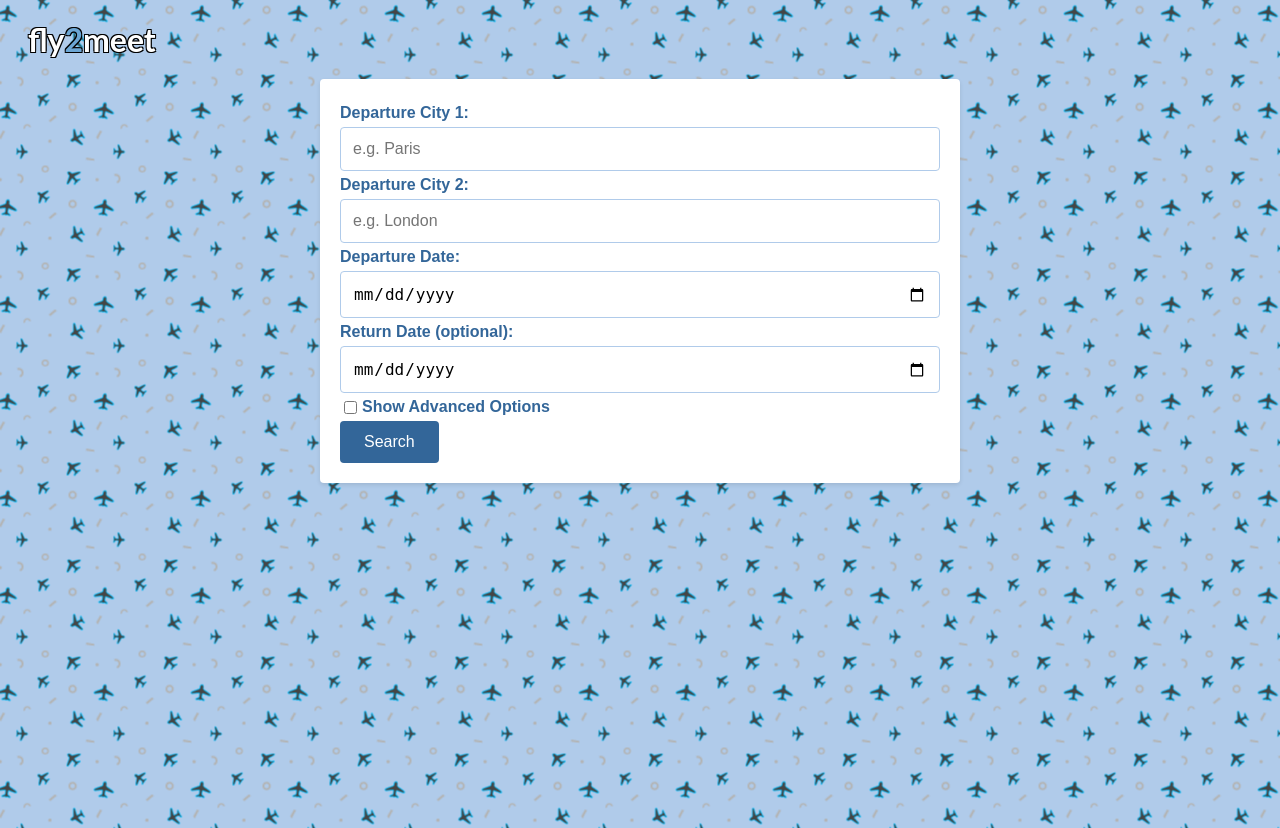
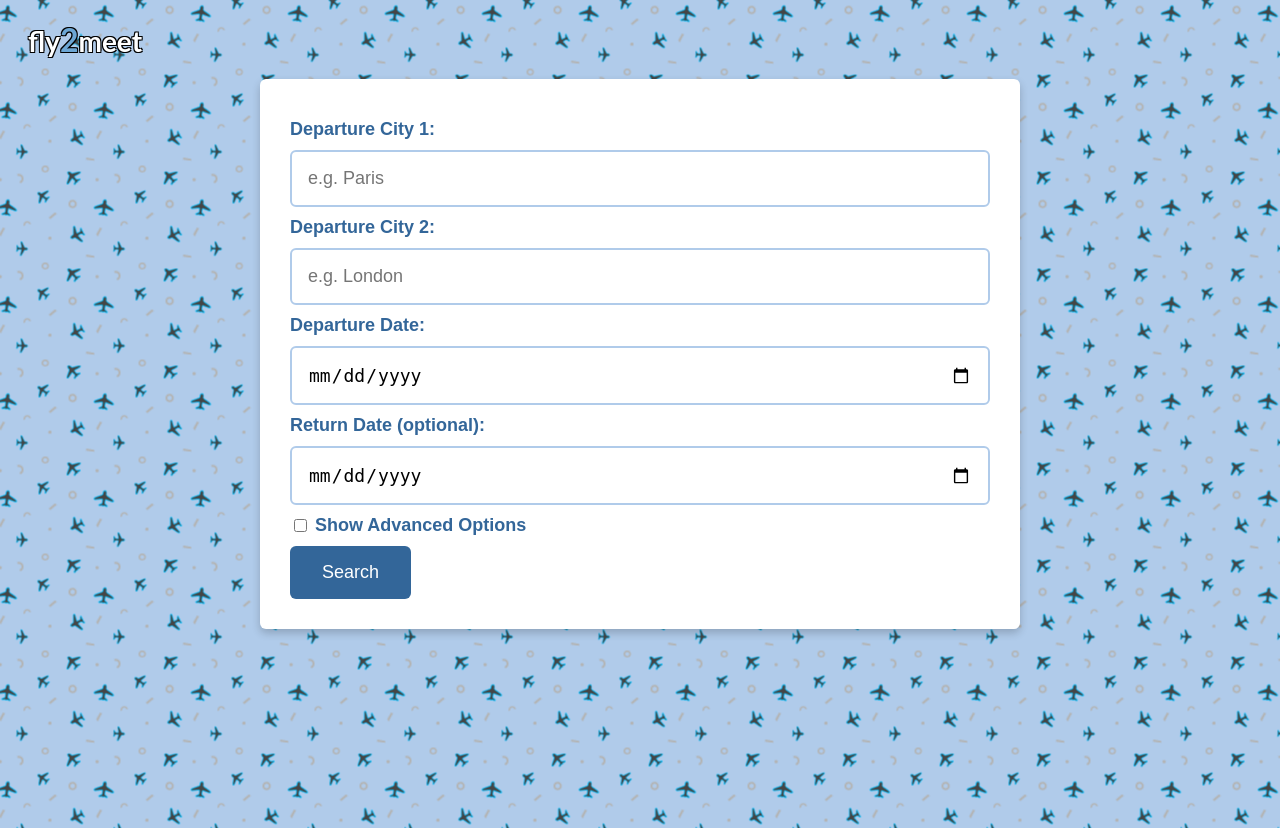
Before and after one commit to DadeOrsu/Fly2Meet, a Flask app: page / in a window 1280 px wide. Run offline with Flask 3, Linux system fonts and the light colour scheme.

Commit message:
form di ricerca ingrandito ulteriormente.

```diff
--- a/static/style.css
+++ b/static/style.css
@@ -12,26 +12,28 @@
     text-shadow: -1px -1px 0 black, 1px -1px 0 black, -1px 1px 0 black, 1px 1px 0 black;
     font-family: "Lato", sans-serif;
     margin: 20px;
+    font-size: 28px; /* Increased font size */
 }
 
 .colored-character {
     color: #6ca6d4;
+    font-size: 32px; /* Increased font size */
 }
 
 form {
-            max-width: 600px;
+    max-width: 700px; /* Increased max-width for a larger form */
     margin: 0 auto;
     background-color: #fff;
-            padding: 20px;
-            border-radius: 4px;
-            box-shadow: 0 2px 4px rgba(0, 0, 0, 0.1);
+    padding: 30px; /* Increased padding for more space */
+    border-radius: 6px; /* Increased border-radius for smoother corners */
+    box-shadow: 0 4px 8px rgba(0, 0, 0, 0.2); /* Increased box-shadow */
 }
 
 label {
-            font-size: 16px;
+    font-size: 18px; /* Increased font size */
     display: block;
-            margin-top: 5px;
-            margin-bottom: 5px;
+    margin-top: 10px; /* Increased margin-top for spacing */
+    margin-bottom: 10px; /* Increased margin-bottom for spacing */
     font-weight: bold;
     color: #336699;
 }
@@ -40,10 +42,10 @@
 input[type="date"],
 input[type="number"] {
     width: 100%;
-            padding: 12px;
-            font-size: 16px;
-            border: 1px solid #b0cbea;
-            border-radius: 4px;
+    padding: 16px; /* Increased padding for larger inputs */
+    font-size: 18px; /* Increased font size */
+    border: 2px solid #b0cbea; /* Increased border thickness for more prominence */
+    border-radius: 6px;
     box-sizing: border-box;
     transition: border-color 0.3s ease;
 }
@@ -57,10 +59,10 @@
 button[type="submit"] {
     background-color: #336699;
     color: #fff;
-            padding: 12px 24px;
-            font-size: 16px;
+    padding: 16px 32px; /* Increased padding for larger button */
+    font-size: 18px; /* Increased font size */
     border: none;
-            border-radius: 4px;
+    border-radius: 6px;
     cursor: pointer;
 }
 
@@ -74,7 +76,7 @@
 }
 
 .checkbox input[type="checkbox"] {
-            margin-right: 5px;
+    margin-right: 8px; /* Increased margin-right for spacing */
 }
 
 .advanced-option {
```
Lines whose indentation alone changed are shown as unchanged.
